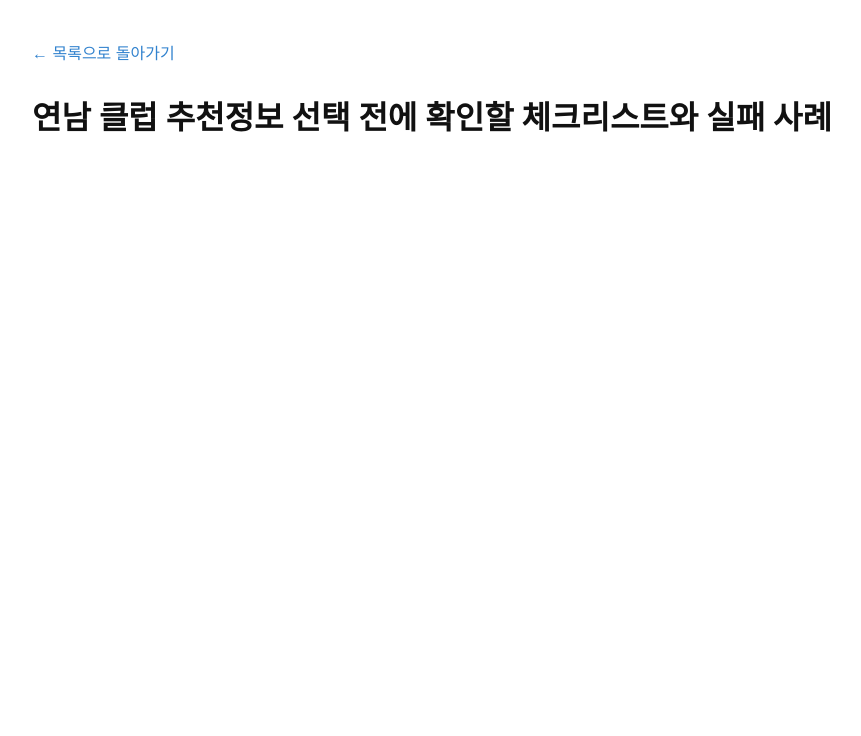
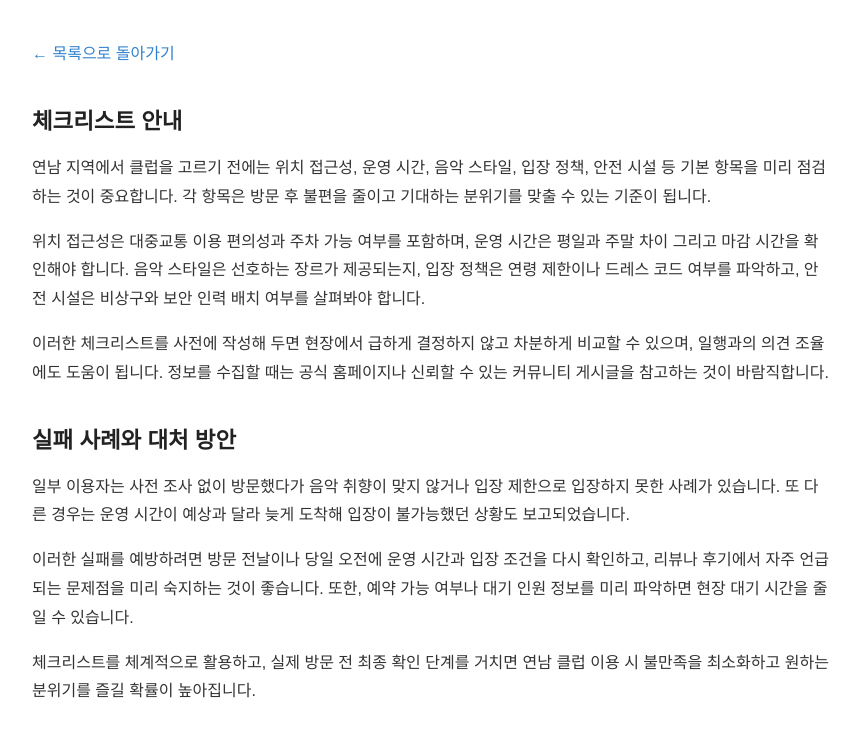
Before and after one commit to sarakinhceo-gif/bp-kyoto-plumbing, a plain HTML site: page posts/checklist-001-l8cy6.html in a window 1280 px wide. Shown: the whole page, without its empty margins (208-1069 px from the left). Drawn offline with Linux system fonts and the light colour scheme.

Commit message:
fix: 프롬프트 유출·한자 조각·반복 파손 제거 (2 files)

```diff
--- a/posts/checklist-001-l8cy6.html
+++ b/posts/checklist-001-l8cy6.html
@@ -22,9 +22,15 @@
     <a href="../index.html">← 목록으로 돌아가기</a>
   </header>
   <main>
-    <h1>연남 클럽 추천정보 선택 전에 확인할 체크리스트와 실패 사례</h1>
-    <article>
+<h2>체크리스트 안내</h2>
+<p>연남 지역에서 클럽을 고르기 전에는 위치 접근성, 운영 시간, 음악 스타일, 입장 정책, 안전 시설 등 기본 항목을 미리 점검하는 것이 중요합니다. 각 항목은 방문 후 불편을 줄이고 기대하는 분위기를 맞출 수 있는 기준이 됩니다.</p>
+<p>위치 접근성은 대중교통 이용 편의성과 주차 가능 여부를 포함하며, 운영 시간은 평일과 주말 차이 그리고 마감 시간을 확인해야 합니다. 음악 스타일은 선호하는 장르가 제공되는지, 입장 정책은 연령 제한이나 드레스 코드 여부를 파악하고, 안전 시설은 비상구와 보안 인력 배치 여부를 살펴봐야 합니다.</p>
+<p>이러한 체크리스트를 사전에 작성해 두면 현장에서 급하게 결정하지 않고 차분하게 비교할 수 있으며, 일행과의 의견 조율에도 도움이 됩니다. 정보를 수집할 때는 공식 홈페이지나 신뢰할 수 있는 커뮤니티 게시글을 참고하는 것이 바람직합니다.</p>
 
+<h2>실패 사례와 대처 방안</h2>
+<p>일부 이용자는 사전 조사 없이 방문했다가 음악 취향이 맞지 않거나 입장 제한으로 입장하지 못한 사례가 있습니다. 또 다른 경우는 운영 시간이 예상과 달라 늦게 도착해 입장이 불가능했던 상황도 보고되었습니다.</p>
+<p>이러한 실패를 예방하려면 방문 전날이나 당일 오전에 운영 시간과 입장 조건을 다시 확인하고, 리뷰나 후기에서 자주 언급되는 문제점을 미리 숙지하는 것이 좋습니다. 또한, 예약 가능 여부나 대기 인원 정보를 미리 파악하면 현장 대기 시간을 줄일 수 있습니다.</p>
+<p>체크리스트를 체계적으로 활용하고, 실제 방문 전 최종 확인 단계를 거치면 연남 클럽 이용 시 불만족을 최소화하고 원하는 분위기를 즐길 확률이 높아집니다.</p>
 </main>
 </body>
 </html>
```
Also changed, not shown: posts/interview-001-ar4t6x.html (+7 -3 lines).
